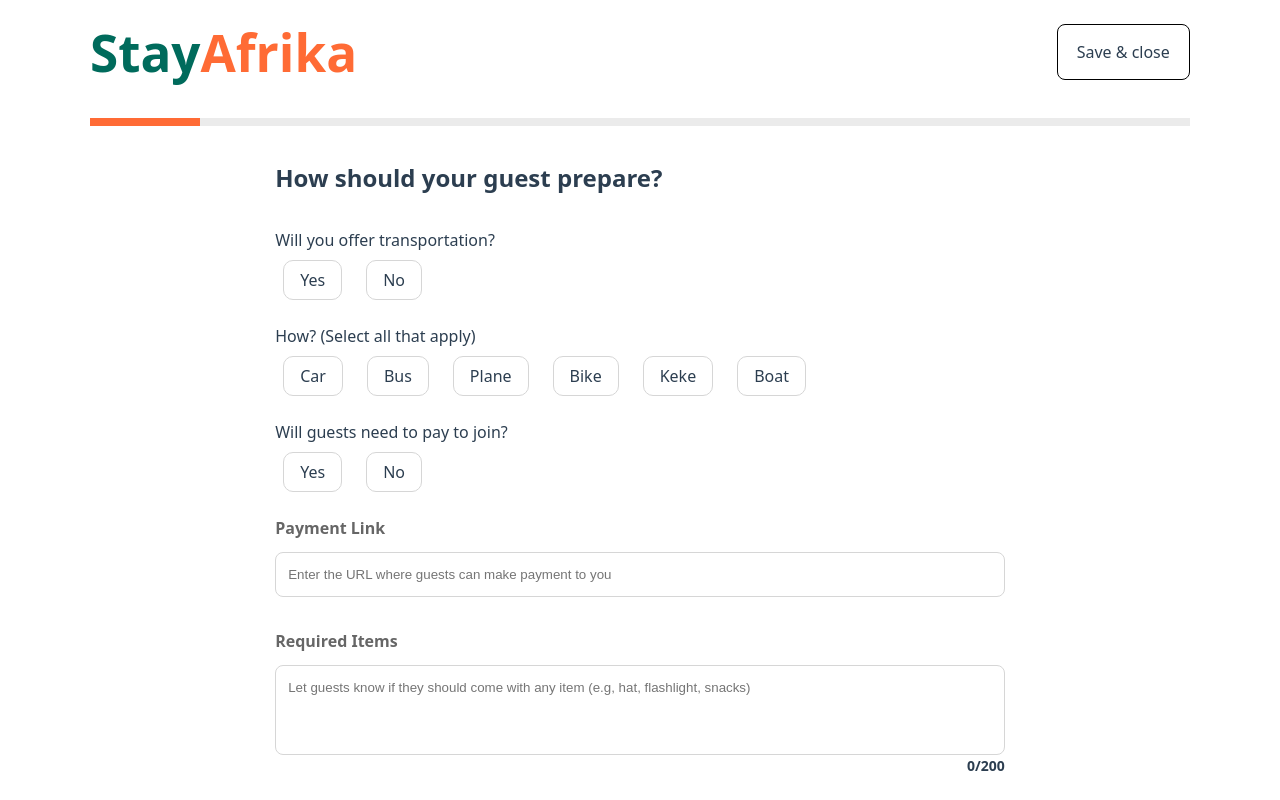
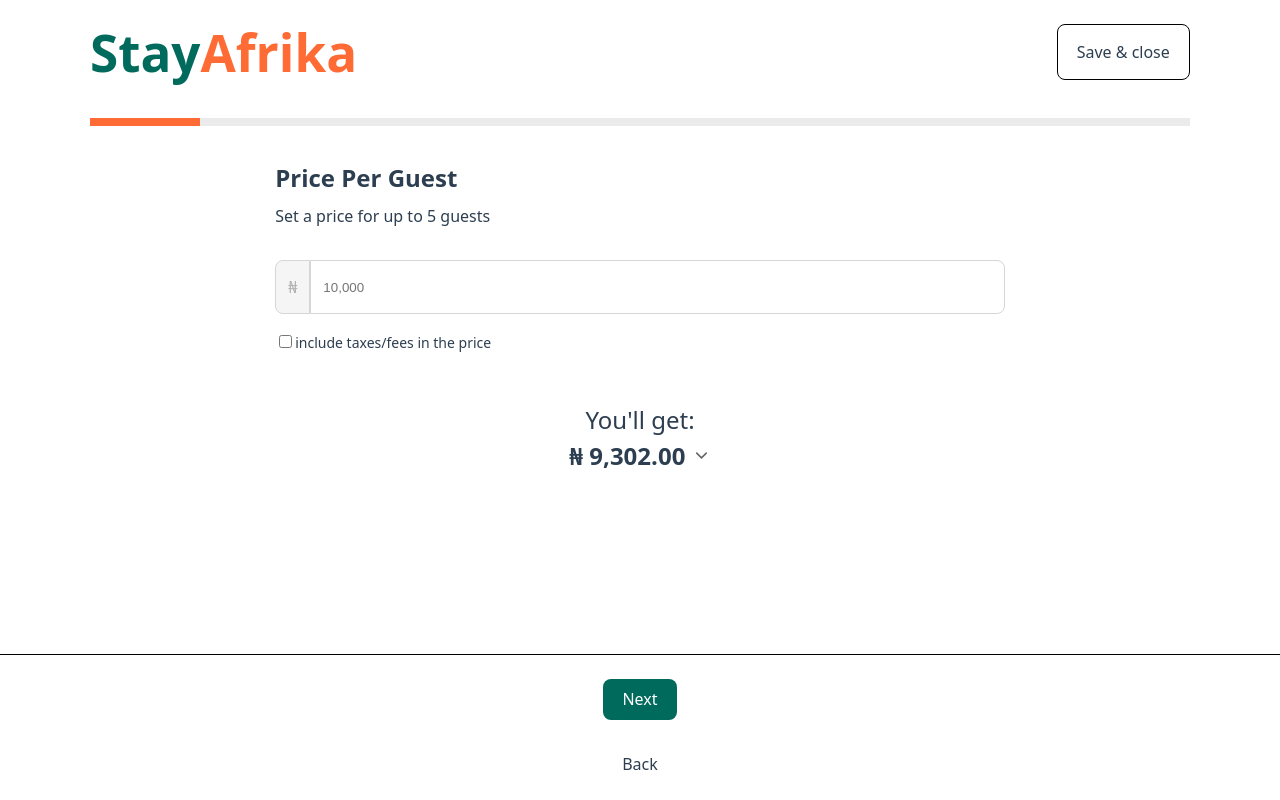
Before and after one commit to nursh/StayAfrika-Demo, a React (Vite) app: page / in a window 1280 px wide. Shown: the top 800 px of the page. Built offline with nearby package versions, Linux system fonts and the light colour scheme.

Commit message:
add moment final page

```diff
--- a/src/App.css
+++ b/src/App.css
@@ -52,7 +52,7 @@ footer {
 }
 
 .content-container > *+* {
-  margin-block-start: 2rem;
+  margin-block-start: var(--spacing, 2rem);
 }
 
 .txt-semibold {
@@ -62,3 +62,11 @@ footer {
 .txt-normal {
   font-size: 0.875rem;
 }
+
+.txt-large {
+  font-size: 1.5rem;
+}
+
+.txt-bold {
+  font-weight: bold;
+}
--- a/src/App.tsx
+++ b/src/App.tsx
@@ -12,6 +12,7 @@ import Moment72 from "./pages/Moment7-2";
 import Moment71 from "./pages/Moment7-1";
 import Moment8 from "./pages/Moment8";
 import Moment9 from "./pages/Moment9";
+import MomentFinal from "./pages/MomentFinal";
 
 function App() {
   return (
@@ -42,7 +43,8 @@ function App() {
           {/* <Moment71 /> */}
           {/* <Moment72 /> */}
           {/* <Moment8 /> */}
-          <Moment9 />
+          {/* <Moment9 /> */}
+          <MomentFinal />
         </div>
       </main>
 
--- a/src/pages/Moment9.tsx
+++ b/src/pages/Moment9.tsx
@@ -1,6 +1,6 @@
 import Heading from "@app/components/Heading";
 import RadioButton from "@app/components/RadioButton";
-import { useState } from "react";
+
 
 const transport = {
   name: "transport",
--- /dev/null
+++ b/src/pages/MomentFinal.tsx
@@ -0,0 +1,37 @@
+import Heading from "@app/components/Heading";
+import Subheading from "@app/components/Subheading";
+import ChevronDown from "@app/assets/lucide/chevron-down.svg";
+import "@app/styles/Price.css";
+
+export default function MomentFinal() {
+  return (
+    <>
+      <Heading>Price Per Guest</Heading>
+      <Subheading>Set a price for up to 5 guests</Subheading>
+
+      <div className="content-container">
+        <div className="price">
+          <span>&#8358;</span>
+          <input type="number" name="price" id="price" placeholder="10,000" />
+        </div>
+
+        <div className="include-group">
+          <input type="checkbox" name="include" id="include" />
+          <label htmlFor="include" className="txt-normal">
+            include taxes/fees in the price
+          </label>
+        </div>
+
+        <div className="final-price">
+          <p className="txt-large">You'll get:</p>
+          <p className="txt-bold txt-large">
+            &#8358; 9,302.00{" "}
+            <span>
+              <img src={ChevronDown} alt="Chevron down" />
+            </span>
+          </p>
+        </div>
+      </div>
+    </>
+  );
+}
--- a/src/styles/Form-Group.css
+++ b/src/styles/Form-Group.css
@@ -109,8 +109,8 @@ select {
   border-radius: 0.625rem;
 }
 
-input[type="checkbox"]:checked + label,
-input[type="radio"]:checked + label {
+.form-group input[type="checkbox"]:checked + label,
+.form-group input[type="radio"]:checked + label {
   border: 1px solid var(--color-orange);
   background-color: var(--color-light-orange);
 }
--- /dev/null
+++ b/src/styles/Price.css
@@ -0,0 +1,40 @@
+
+input[type="number"] {
+
+  padding-inline-start: 3rem;
+  padding: 0.875rem 0.75rem;
+  border-top-right-radius: 0.5rem;
+  border-bottom-right-radius: .5rem;
+  border: 1px solid var(--color-border);
+  width: 100%;
+}
+
+.price {
+  display: flex;
+}
+
+.include-group {
+  --spacing: 1rem;
+}
+
+.include-group input[type="checkbox"] {
+  accent-color: var(--color-green);
+}
+
+.price span {
+  padding: 0.875rem 0.75rem;
+  border: 1px solid var(--color-border);
+  border-top-left-radius: 0.5rem;
+  border-bottom-left-radius: 0.5rem;
+  background-color: rgb(245, 245, 245);
+  color: rgb(179, 179, 179);
+}
+
+.final-price {
+  text-align: center;
+  --spacing: 3rem;
+}
+
+.final-price p + p {
+  margin-block-end: 2rem;
+}
```
Also changed, not shown: src/assets/lucide/chevron-down.svg (added), src/assets/naira.svg (added).
